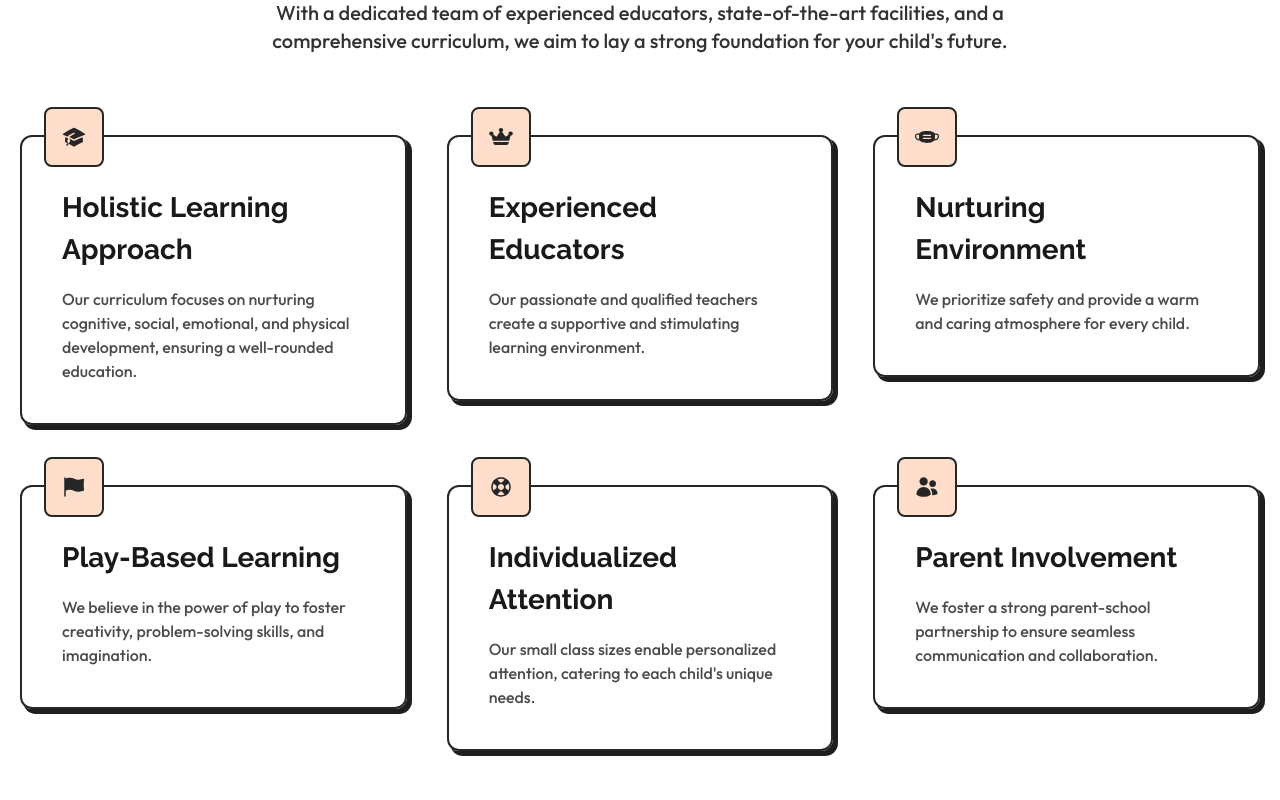
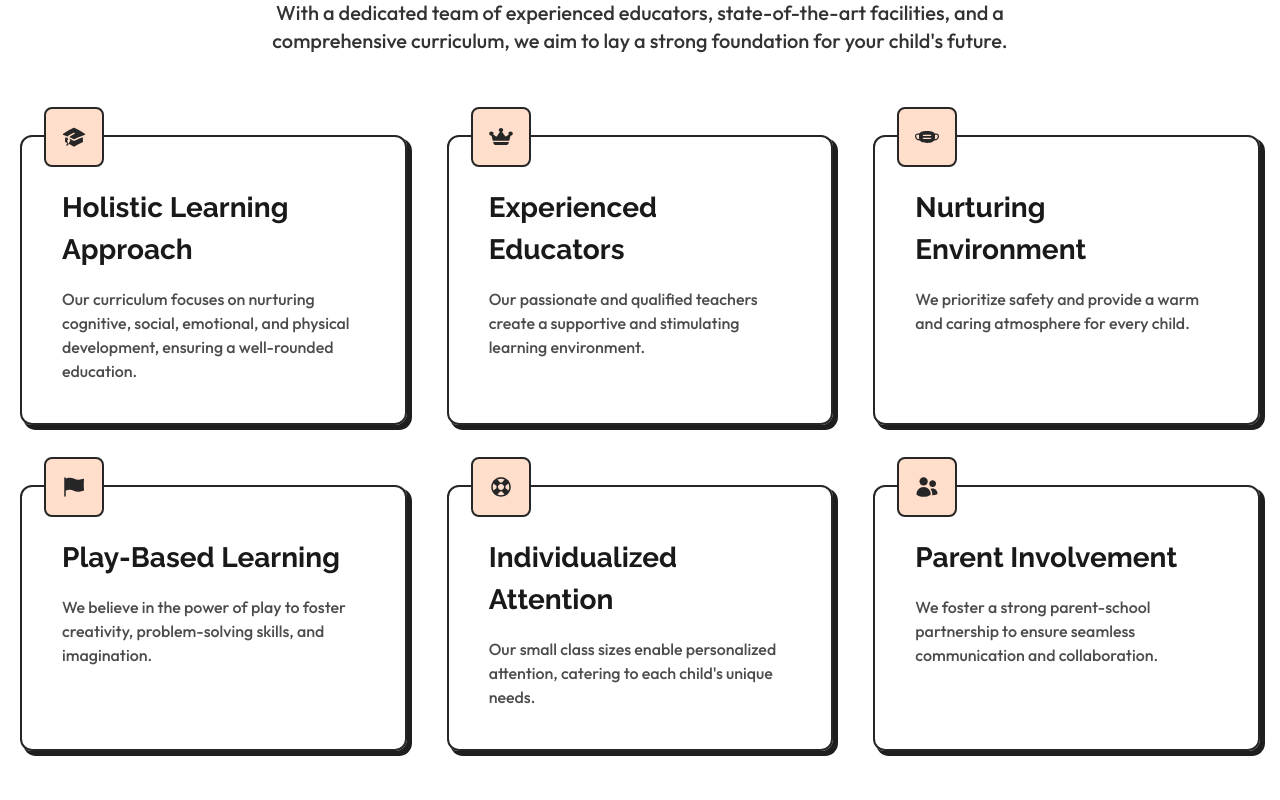
Before and after one commit to marcellandreas/little_learners, a React (Vite) app: page / in a window 1280 px wide. Shown: the part 920-1720 px from the top of the page. Built offline with nearby package versions, Linux system fonts and the light colour scheme.

Commit message:
feat: ini OurBenefits Component adding height for carBenefits

```diff
--- a/src/components/OurBenefits/index.jsx
+++ b/src/components/OurBenefits/index.jsx
@@ -47,13 +47,13 @@ const BenefitsData = [
 
 const CardBenefits = ({ id, icon, title, description }) => {
   return (
-    <section className="flex relative flex-col items-start self-stretch md:col-span-4 ">
+    <section className="flex relative flex-col min-h-36  items-start self-stretch md:col-span-4 ">
       <div className="flex pl-6 -top-7 gap-[10px] absolute">
         <div className="p-4 rounded-lg border-grey-15 bg-orange-90  border-2">
           <img src={icon} alt={`${id}-${title} icon`} className="w-6 h-6" />
         </div>
       </div>
-      <div className="flex pt-[50px] md:px-10 md:pt-[50px] md:pb-10 pb-[30px] pl-[30px] pr-[40px] flex-col gap-4 rounded-xl border-2 border-grey-15 shadow-[4px_4px_0px_1px_#1E1E1E]">
+      <div className="flex h-full pt-[50px] md:px-10 md:pt-[50px] md:pb-10 pb-[30px] pl-[30px] pr-[40px] flex-col gap-4 rounded-xl border-2 border-grey-15 shadow-[4px_4px_0px_1px_#1E1E1E]">
         <h3 className=" text-[22px] md:text-[24px] xl:text-[28px]  font-raleway text-grey-10 font-bold">
           {title}
         </h3>
```
